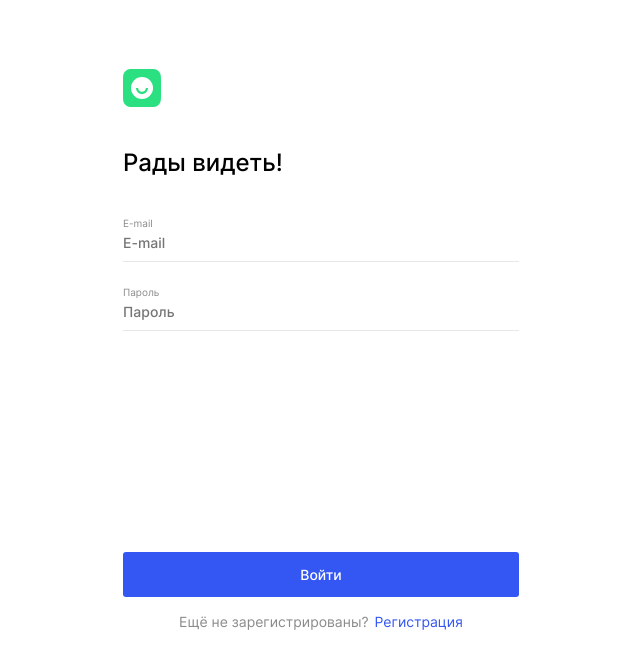
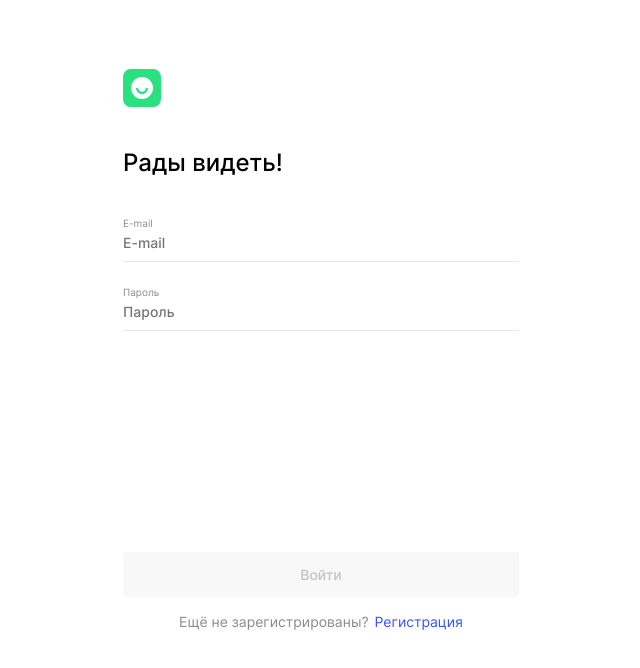
Before and after one commit to KalinaFrontend/movies-explorer-frontend, a React (Create React App) app: page /signin in a window 1280 px wide. Shown: the top 668 px of the page, without its empty margins (319-959 px from the left). Built offline with nearby package versions, Linux system fonts and the light colour scheme; no server answers.

Commit message:
feat: реализовать кнопку лайк

```diff
--- a/src/components/App/App.js
+++ b/src/components/App/App.js
@@ -99,8 +99,10 @@ function App() {
    const handleSaveMovies= async (data) => {
     console.log(data);
     try {
-      await api.saveMovie(data);
-      handleSaveMovie();
+      console.log(savedMovies.includes(data.nameRU));
+      const maessage = await api.saveMovie(data);
+      console.log(maessage);
+      await handleSaveMovie();
     } catch (e) {
       console.warn(e);
     }
@@ -111,7 +113,7 @@ function App() {
       try {
         const maessage = await api.deleteMovies(data);
         console.log(maessage);
-        handleSaveMovie();
+        await handleSaveMovie();
       } catch (e) {
         console.warn(e);
       }
@@ -140,7 +142,7 @@ function App() {
             element={
               <>
                 <Header auth={true} />
-                <Movies  savedMovies={savedMovies} onSave={handleSaveMovies}/>
+                <Movies  savedMovies={savedMovies} onSave={handleSaveMovies} onDelete={handleDeleteMovies}/>
                 <Footer />
               </>
             }
@@ -151,7 +153,7 @@ function App() {
             element={
               <>
                 <Header auth={true} />
-                <SavedMovies savedMovies={savedMovies} onDelete={handleDeleteMovies} />
+                <SavedMovies savedMovies={savedMovies} onSave={handleSaveMovies} onDelete={handleDeleteMovies} />
                 <Footer />
               </>
             }
--- a/src/components/Authorization/Authorization.css
+++ b/src/components/Authorization/Authorization.css
@@ -273,3 +273,9 @@
         line-height: 15px;
     }
 }
+
+.authorization__confirm-button_disable {
+    background: #F8F8F8;
+    color: #C2C2C2;
+    cursor: none;
+}
--- a/src/components/Authorization/Authorization.js
+++ b/src/components/Authorization/Authorization.js
@@ -1,4 +1,4 @@
-import React from "react";
+import React, { useEffect } from "react";
 import "./Authorization.css";
 import Logo from "../Logo/Logo";
 import Forms from "../../utils/validation";
@@ -77,6 +77,15 @@ function Authorization(props) {
               props.authType === "register"
                 ? "authorization__confirm-button"
                 : "authorization__confirm-button authorization__confirm-button-login"
+            }
+            ${
+              (errors.name ||
+                errors.email ||
+                errors.password ||
+                values.name === undefined ||
+                values.email === undefined ||
+                values.password === undefined) &&
+              "authorization__confirm-button_disable"
             }`}
             type="submit"
           >
--- a/src/components/Movies/Movies.js
+++ b/src/components/Movies/Movies.js
@@ -61,7 +61,7 @@ const Movies = (props) => {
         {isLoading ? (
           <Preloader />
         ) : (
-          <MoviesCardList cards={movies} flag="add-favorites-btn"  savedMovies={props.savedMovies} onSave={props.onSave} />
+          <MoviesCardList cards={movies} flag="add-favorites-btn"  savedMovies={props.savedMovies} onSave={props.onSave} onDelete={props.onDelete} />
         )}
       </div>
     </main>
--- a/src/components/MoviesCard/MoviesCard.js
+++ b/src/components/MoviesCard/MoviesCard.js
@@ -2,25 +2,27 @@ import React from "react";
 import { useState, useEffect } from "react";
 import "./MoviesCard.css";
 
-const MoviesCard = ({ card, flag, savedMovies, onSave }) => {
+const MoviesCard = ({ card, flag, savedMovies, onSave, onDelete }) => {
   const [saveMovie, setSaveMovie] = useState(false);
+  const [moviesId, setMoviesId] = useState(null);
 
   useEffect(() => {
     if (savedMovies) {
       savedMovies.forEach((movies) => {
-        if (movies.movieId === card.id || movies.id === card.id ) {
+        if (movies.movieId === card.id || movies.id === card.id) {
+          setMoviesId(movies._id);
           setSaveMovie(true);
         }
       });
     }
   }, [saveMovie]);
 
-  const handleSaveMovie = () => {
+  const handleSaveMovie = async() => {
     if (!saveMovie && flag === "add-favorites-btn") {
-      onSave(card);
+      await onSave(card);
       return setSaveMovie(true);
     }
-    onSave(card._id);
+    await onDelete(moviesId);
     return setSaveMovie(false);
   };
 
@@ -49,7 +51,11 @@ const MoviesCard = ({ card, flag, savedMovies, onSave }) => {
       >
         <img
           className="movies-card__image"
-          src={(!saveMovie) ? `https://api.nomoreparties.co/${card.image.url}`: card.image}
+          src={
+            card.image.url
+              ? `https://api.nomoreparties.co/${card.image.url}`
+              : card.image
+          }
           alt={card.nameRU}
         />
       </a>
@@ -57,5 +63,4 @@ const MoviesCard = ({ card, flag, savedMovies, onSave }) => {
   );
 };
 
-
 export default MoviesCard;
--- a/src/components/MoviesCardList/MoviesCardList.js
+++ b/src/components/MoviesCardList/MoviesCardList.js
@@ -1,7 +1,6 @@
 import React from "react";
 import { useState, useEffect } from 'react';
 import "./MoviesCardList.css";
-import { useLocation } from 'react-router-dom';
 import MoviesCard from "../MoviesCard/MoviesCard";
 import ScrollMoviesBtn from "../ScrollMoviesBtn/ScrollMoviesBtn";
 import {
@@ -15,10 +14,9 @@ import {
 
 
 
-const MoviesCardList = ({ cards, flag, savedMovies, onSave }) => {
+const MoviesCardList = ({ cards, flag, savedMovies, onSave, onDelete }) => {
   const [maxMovies, setMaxMovies] = useState(0); //
   const [step, setStep] = useState(0);
-  const location = useLocation();
 
 
     // обработчик кнопки Еще
@@ -57,7 +55,7 @@ const MoviesCardList = ({ cards, flag, savedMovies, onSave }) => {
         {cards.map((card, index) => {
             if (index < maxMovies) {
               return (
-                <MoviesCard  key={card.id || card.movieId} card={card}  flag={flag}  savedMovies={savedMovies} onSave={onSave} />
+                <MoviesCard  key={card.id || card.movieId} card={card}  flag={flag}  savedMovies={savedMovies} onSave={onSave} onDelete={onDelete} />
               );
             }
             return null;
--- a/src/components/SavedMovies/SavedMovies.js
+++ b/src/components/SavedMovies/SavedMovies.js
@@ -7,7 +7,7 @@ import * as moviesApi from "../../utils/MoviesApi";
 import { seachCards } from "../../utils/searchMovies";
 import { saveMovie } from "../../utils/mainApi";
 
-const SavedMovies = ({ savedMovies, onDelete }) => {
+const SavedMovies = ({ savedMovies, onSave, onDelete }) => {
   const [movies, setMovies] = useState([]);
   const [isLoading, setIsLoading] = useState(false); // состояние загрузки фильмов из базы
   const [notFind, setNotFind] = useState(false); // ошибка запроса
@@ -38,7 +38,7 @@ const SavedMovies = ({ savedMovies, onDelete }) => {
         {isLoading ? (
           <Preloader />
         ) : (
-          <MoviesCardList cards={savedMovies} flag="delete-favorites-btn" savedMovies={savedMovies} onSave={onDelete} />
+          <MoviesCardList cards={savedMovies} flag="delete-favorites-btn" savedMovies={savedMovies} onSave={onSave} onDelete={onDelete}/>
         )}
       </section>
     </main>
```
Lines whose indentation alone changed are shown as unchanged.
